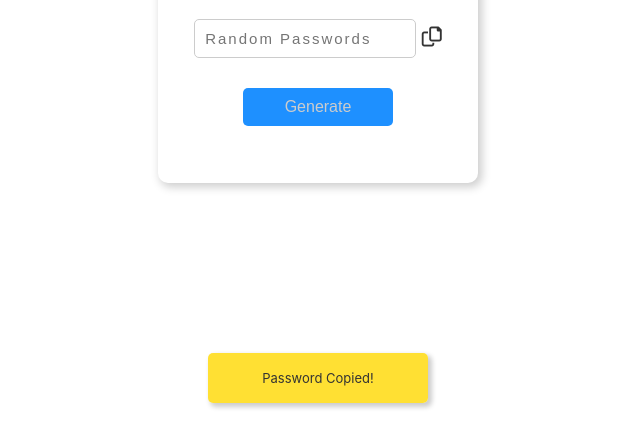
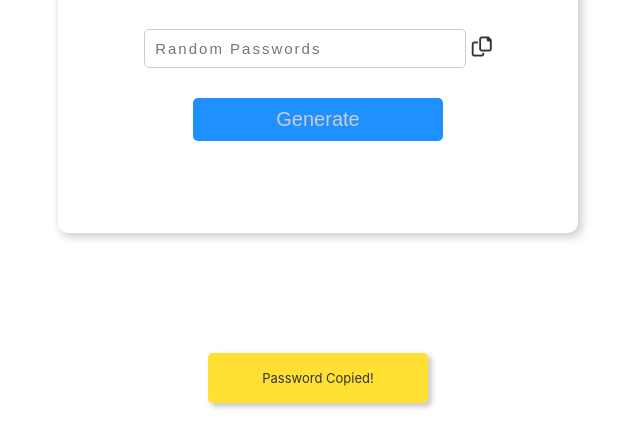
Before and after one commit to jadismail/Password_Generator, a plain HTML site: page index.html in a window 1280 px wide. Shown: the part 295-742 px from the top of the page, without its empty margins (322-962 px from the left). Drawn offline with Linux system fonts and the light colour scheme; a web font is replaced by a local one.

Commit message:
Add the media queries.

```diff
--- a/style.css
+++ b/style.css
@@ -102,8 +102,6 @@ span:hover {
     display: none;
 }
 
-
-/*
 @media screen and (min-width: 768px) {
     .container {
         width: 500px;
@@ -117,5 +115,6 @@ span:hover {
     }
     .btn {
         width: 250px;
+        font-size: 2rem;
     }
-} */
+}
```
